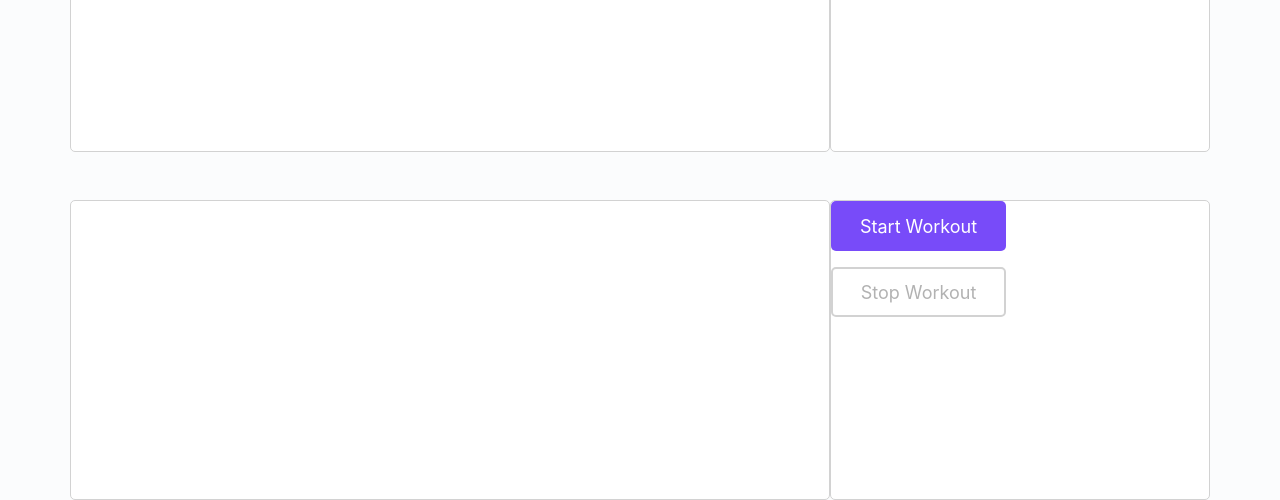
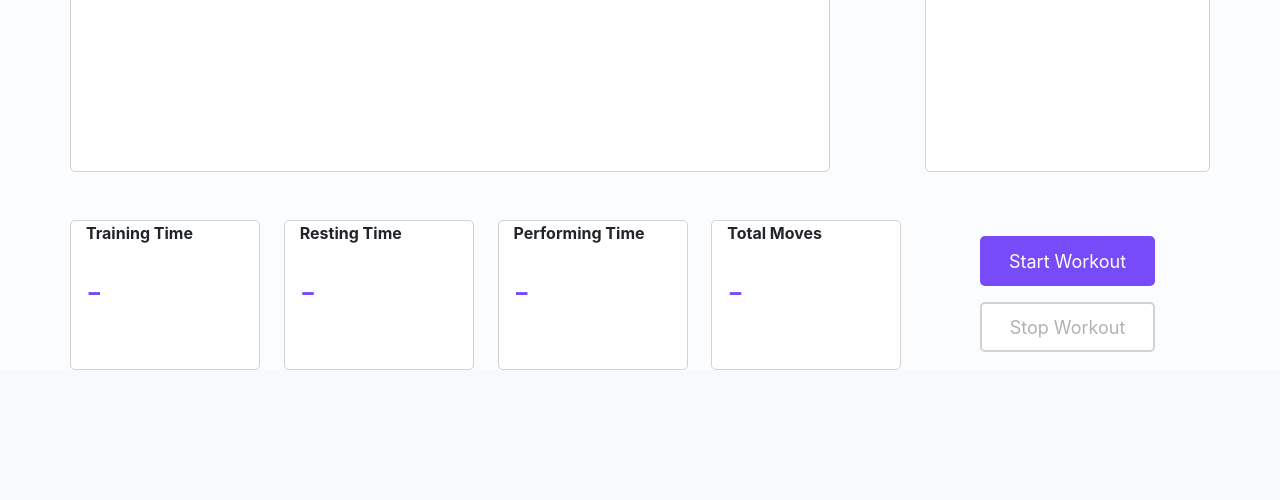
Before and after one commit to artkulak/workout-movement-counting, a Django app: template WorkoutApp/workout_page/templates/index.html in a window 1280 px wide. Shown: the part 702-1202 px from the top of the page. After the commit the page ends 1072 px from the top, so only its background shows below. Run offline with Django 3.2, Linux system fonts and the light colour scheme; the template is opened without the code that fills it: values that come from a table or form of the project are taken from there, others are empty; data comes from the database, SQL or seed files in the repository; both versions use the stored data as it was after the commit; some libraries are stand-ins or nearby versions.

Commit message:
Final version with no code refactoring

```diff
--- a/WorkoutApp/Inference.py
+++ b/WorkoutApp/Inference.py
@@ -12,7 +12,7 @@ class ExerciseCapture:
     # Class for capturing the concrete exercise within time/move limit from stream or video input
 
     def __init__(self, model_path = 0, fromStream = True, timeWise = True, thresh = 10):
-        self.takeFrame = 2
+        self.takeFrame = 1
         self.IM_SIZE = (128, 128)
 
         self.model_path = model_path
--- a/WorkoutApp/workout_app/templates/base.html
+++ b/WorkoutApp/workout_app/templates/base.html
@@ -20,6 +20,9 @@
             <li class="nav-item active">
               <a class="nav-link" href="{% url 'index' %}">Main</a>
             </li>
+            <li class="nav-item active">
+              <a class="nav-link" href="{% url 'goAdmin' %}">Add Workout</a>
+            </li>
           </ul>
         </div>
     </div>
--- a/WorkoutApp/workout_page/static/css/workout_page.css
+++ b/WorkoutApp/workout_page/static/css/workout_page.css
@@ -1,6 +1,3 @@
-.nav-link {
-    color :#6cffb8;
-}
 
 body {
     background-color: #fbfcfd;
@@ -9,10 +6,14 @@ body {
 .workoutSelection {
 }
 
+.streamVideo {
+    margin-top: 10px;
+    margin-left: 50px;
+}
+
 .streamSection {
     /* border: 1px solid red; */
-    width:640px;
-    height:480px;
+    height:500px;
     background-color: #ffffff;
     border: 1px solid #d2d2d2;
     border-radius: 5px;
@@ -33,13 +34,11 @@ body {
 }
 
 .buttonsCol {
-    background-color: #ffffff;
-    border: 1px solid #d2d2d2;
-    border-radius: 5px;
+    height: 150px;
 }
 
 .liveStatsColumn {
-    height:300px;
+    height:150px;
     background-color: #ffffff;
     border: 1px solid #d2d2d2;
     border-radius: 5px;
@@ -96,6 +95,35 @@ body {
 }
 
 .liveNumber {
-    font-size: 24px;
+    font-size: 36px;
     color: #784bf9;
+    margin-top:20px;
 }
+
+.stat1, .stat2, .stat3, .stat4 {
+    margin-top:10px;
+}
+
+.workoutSelector {
+    background: #fbfcfd;
+    color: rgba(black, 0.8);
+    transition: background-color 0.15s ease-in-out, border-color 0.15s ease-in-out, box-shadow 0.15s ease-in-out;
+
+    display: inline-block;
+    width: 100%;
+    height: calc(1.5em + 0.75rem + 2px);
+    padding: 0.375rem 1.75rem 0.375rem 0.75rem;
+    font-size: 1rem;
+    font-weight: 400;
+    line-height: 1.5;
+    color: #495057;
+    vertical-align: middle;
+
+    border: 1px solid #b2b2b2;
+    border-radius: 0.25rem;
+    -webkit-appearance: none;
+    -moz-appearance: none;
+    appearance: none;
+
+
+}
--- /dev/null
+++ b/WorkoutApp/workout_page/templates/blankMoves.html
@@ -0,0 +1 @@
+<div class="liveNumber">-</div>
--- a/WorkoutApp/workout_page/templates/index.html
+++ b/WorkoutApp/workout_page/templates/index.html
@@ -12,10 +12,31 @@
     }
 
 
-    function showStats(){
-        $(".liveStats").fadeOut(1000, function() {
-        $(".liveStats").html('').load("{% url 'showStats' %}");
-        $(".liveStats").fadeIn();
+    function showStats1(){
+        $(".stat1").fadeOut(1000, function() {
+        $(".stat1").html('').load("{% url 'showStats1' %}");
+        $(".stat1").fadeIn();
+    });
+    }
+
+    function showStats2(){
+        $(".stat2").fadeOut(1000, function() {
+        $(".stat2").html('').load("{% url 'showStats2' %}");
+        $(".stat2").fadeIn();
+    });
+    }
+
+    function showStats3(){
+        $(".stat3").fadeOut(1000, function() {
+        $(".stat3").html('').load("{% url 'showStats3' %}");
+        $(".stat3").fadeIn();
+    });
+    }
+
+    function showStats4(){
+        $(".stat4").fadeOut(1000, function() {
+        $(".stat4").html('').load("{% url 'showStats4' %}");
+        $(".stat4").fadeIn();
     });
     }
 
@@ -40,8 +61,12 @@
         getWorkout();
     });
 
+
     playSound();
-    setInterval(showStats, 1000);
+    setInterval(showStats1, 1000);
+    setInterval(showStats2, 1000);
+    setInterval(showStats3, 1000);
+    setInterval(showStats4, 1000);
     setTimeout(getWorkout, 100);
 
 
@@ -49,13 +74,13 @@
 </script>
 
 <div class="container">
-<div class='row mt-5 upperRowContent'>
+<div class='row mt-5 justify-content-between upperRowContent'>
     <div class='col-8 streamSection'>
-        <img src="{% url 'videostream' stream_path='video' %}">
+        <img class='streamVideo' src="{% url 'videostream' stream_path='video' %}">
     </div>
 
 
-    <div class='col-4 workoutSelection'>
+    <div class='col-3 workoutSelection'>
         <div class='row d-flex justify-content-center selectRow'>
             <h5>Select workout</h5>
         </div>
@@ -80,20 +105,42 @@
 
 </div>
 
-<div class='row mt-5 lowerRowContent'>
-    <div class='col-8 liveStatsColumn'>
-        <div class='liveStats'>
+<div class='row mt-5 justify-content-between lowerRowContent'>
+    <div class="col-2 liveStatsColumn">
+        <b>Training Time </b>
+        <div class='stat1'>
+
+        </div>
+
+    </div>
+
+    <div class="col-2 liveStatsColumn">
+        <b>Resting Time </b>
+        <div class='stat2'>
+
+        </div>
+    </div>
+    <div class="col-2 liveStatsColumn">
+        <b>Performing Time </b>
+        <div class='stat3'>
+
+        </div>
+    </div>
+    <div class="col-2 liveStatsColumn">
+        <b>Total Moves </b>
+        <div class='stat4'>
+
         </div>
     </div>
 
 
-    <div class='col-4 buttonsCol'>
-        <div class='row btn1'>
+    <div class='col-3 buttonsCol'>
+        <div class='row mt-3 justify-content-center btn1'>
             <form action="{% url 'startWorkout' %}" method='get'>
                 <button class='startWorkout' type="submit">Start Workout</button>
             </form>
     </div>
-    <div class='row btn2'>
+    <div class='row justify-content-center btn2'>
         <form action="{% url 'stopWorkout' %}" method='get'>
             <button class='stopWorkout' type="submit">Stop Workout</button>
         </form>
--- /dev/null
+++ b/WorkoutApp/workout_page/templates/stat1.html
@@ -0,0 +1 @@
+<div class="liveNumber">{{trainingTime}} </div>
--- /dev/null
+++ b/WorkoutApp/workout_page/templates/stat2.html
@@ -0,0 +1 @@
+<div class="liveNumber">{{restingTime}} </div>
--- /dev/null
+++ b/WorkoutApp/workout_page/templates/stat3.html
@@ -0,0 +1 @@
+<div class="liveNumber">{{performingTime}} </div>
--- /dev/null
+++ b/WorkoutApp/workout_page/templates/stat4.html
@@ -0,0 +1 @@
+<div class="liveNumber">{{totalMoves}}</div>
--- a/WorkoutApp/workout_page/urls.py
+++ b/WorkoutApp/workout_page/urls.py
@@ -1,13 +1,21 @@
 from django.urls import path, re_path
+from django.contrib import admin
 from django.conf.urls import url
 from . import views
 
 urlpatterns = [
     re_path(r'^/(?P<stream_path>(.*?))/$', views.dynamic_stream,name="videostream"),
     path('',views.index, name='index'),
-    path('showStats/', views.showStats, name="showStats"),
+
+    path('showStats1/', views.showStats1, name="showStats1"),
+    path('showStats2/', views.showStats2, name="showStats2"),
+    path('showStats3/', views.showStats3, name="showStats3"),
+    path('showStats4/', views.showStats4, name="showStats4"),
+
     path('startWorkout/', views.startWorkout, name="startWorkout"),
     path('stopWorkout/', views.stopWorkout, name="stopWorkout"),
     path('showWorkout/', views.showWorkout, name="showWorkout"),
-    path('playSound/', views.playSound, name="playSound")
+    path('playSound/', views.playSound, name="playSound"),
+
+    path('goAdmin/', admin.site.login, name='goAdmin')
 ]
--- a/WorkoutApp/workout_page/views.py
+++ b/WorkoutApp/workout_page/views.py
@@ -46,8 +46,8 @@ def get_frame():
                                     (output.shape[0] // 2, 30),
                                     font,
                                     fontScale,
-                                    (0, 255, 0),
-                                    lineType)
+                                    (253, 35, 91),
+                                    4)
 
                     if workout.isTabata:
 
@@ -76,7 +76,7 @@ def get_frame():
                                     bottomLeftCornerOfText,
                                     font,
                                     fontScale,
-                                    (0, 0, 255),
+                                    (253, 35, 91),
                                     thickness,lineType)
                     else:
                         # workout type
@@ -104,7 +104,7 @@ def get_frame():
                                     bottomLeftCornerOfText,
                                     font,
                                     fontScale,
-                                    (0, 0, 255),
+                                    (253, 35, 91),
                                     thickness,lineType)
 
 
@@ -116,7 +116,7 @@ def get_frame():
                                     font,
                                     fontScale,
                                     (0, 255, 0),
-                                    lineType)
+                                    4)
 
                     fontScale = 5
                     thickness = 10
@@ -125,7 +125,7 @@ def get_frame():
                                 bottomLeftCornerOfText,
                                 font,
                                 fontScale,
-                                (0, 255, 0),
+                                (29, 254, 71),
                                 thickness,lineType)
 
             imgencode=cv2.imencode('.jpg',output)[1]
@@ -146,9 +146,9 @@ def index(request):
 
     global workouts
 
+
     workouts = []
-
-    for wk in Workouts.objects.values_list('workout_name').distinct():
+    for index, wk in enumerate(Workouts.objects.values_list('workout_name').distinct()):
         workouts.append(wk[0])
 
     try:
@@ -167,10 +167,17 @@ def startWorkout(request):
 
 
     workout = Workout()
-    workouts = []
+    try:
+        workouts = [workoutName]
+    except:
+        pass
+
     for wk in Workouts.objects.values_list('workout_name').distinct():
-        workouts.append(wk[0])
-
+        try:
+            if wk[0] != workoutName:
+                workouts.append(wk[0])
+        except:
+            workouts.append(wk[0])
     training_program, models = {}, {}
     restTimes = []
     isTabata = True
@@ -199,7 +206,17 @@ def stopWorkout(request):
     except:
         pass
 
+    try:
+        workouts = [workoutName]
+    except:
+        pass
 
+    for wk in Workouts.objects.values_list('workout_name').distinct():
+        try:
+            if wk[0] != workoutName:
+                workouts.append(wk[0])
+        except:
+            workouts.append(wk[0])
     try:
         template = "index.html"
         return render(request,template, {'workouts': workouts})
@@ -227,7 +244,7 @@ def playSound(request):
     else:
         return render(request, 'blank.html')
 
-def showStats(request):
+def showStats1(request):
     '''
     Updates current live stats while the workout is going.
     '''
@@ -240,14 +257,68 @@ def showStats(request):
         trainingTime, restingTime, performingTime, totalMoves = 0, 0, 0, 0
 
     if workout.isFinished:
-        return render(request, 'liveStats.html', { 'trainingTime': int(trainingTime),
-                                                    'restingTime': int(restingTime),
-                                                    'performingTime': int(performingTime),
-                                                    'totalMoves': int(totalMoves),
+        return render(request, 'stat1.html', { 'trainingTime': str(int(trainingTime)) + ' s',
+                                                    # 'restingTime': int(restingTime),
+                                                    # 'performingTime': int(performingTime),
+                                                    # 'totalMoves': int(totalMoves),
                                                     })
+    else:
+        return render(request, 'blankMoves.html')
 
+def showStats2(request):
+    '''
+    Updates current live stats while the workout is going.
+    '''
+
+    try:
+
+        trainingTime, restingTime, performingTime, totalMoves = workout.training_stats.get('totalTime', 0), workout.training_stats.get('restTime', 0),\
+            workout.training_stats.get('exerciseTime', 0), workout.training_stats.get('totalMoves', 0)
+    except:
+        trainingTime, restingTime, performingTime, totalMoves = 0, 0, 0, 0
+
+    if workout.isFinished:
+        return render(request, 'stat2.html', { 'restingTime': str(int(restingTime)) + ' s',
+                                                    })
     else:
-        return render(request, 'blank.html')
+        return render(request, 'blankMoves.html')
+
+def showStats3(request):
+    '''
+    Updates current live stats while the workout is going.
+    '''
+
+    try:
+
+        trainingTime, restingTime, performingTime, totalMoves = workout.training_stats.get('totalTime', 0), workout.training_stats.get('restTime', 0),\
+            workout.training_stats.get('exerciseTime', 0), workout.training_stats.get('totalMoves', 0)
+    except:
+        trainingTime, restingTime, performingTime, totalMoves = 0, 0, 0, 0
+
+    if workout.isFinished:
+        return render(request, 'stat3.html', { 'performingTime': str(int(performingTime)) + ' s'
+                                                    })
+    else:
+        return render(request, 'blankMoves.html')
+
+
+def showStats4(request):
+    '''
+    Updates current live stats while the workout is going.
+    '''
+
+    try:
+
+        trainingTime, restingTime, performingTime, totalMoves = workout.training_stats.get('totalTime', 0), workout.training_stats.get('restTime', 0),\
+            workout.training_stats.get('exerciseTime', 0), workout.training_stats.get('totalMoves', 0)
+    except:
+        trainingTime, restingTime, performingTime, totalMoves = 0, 0, 0, 0
+
+    if workout.isFinished:
+        return render(request, 'stat4.html', { 'totalMoves': str(int(totalMoves)) + ' rep'
+                                                    })
+    else:
+        return render(request, 'blankMoves.html')
 
 @gzip.gzip_page
 def dynamic_stream(request,stream_path="video"):
```
Also changed, not shown: WorkoutApp/workout_page/templates/liveStats.html (+15 -2 lines), WorkoutApp/db.sqlite3.
